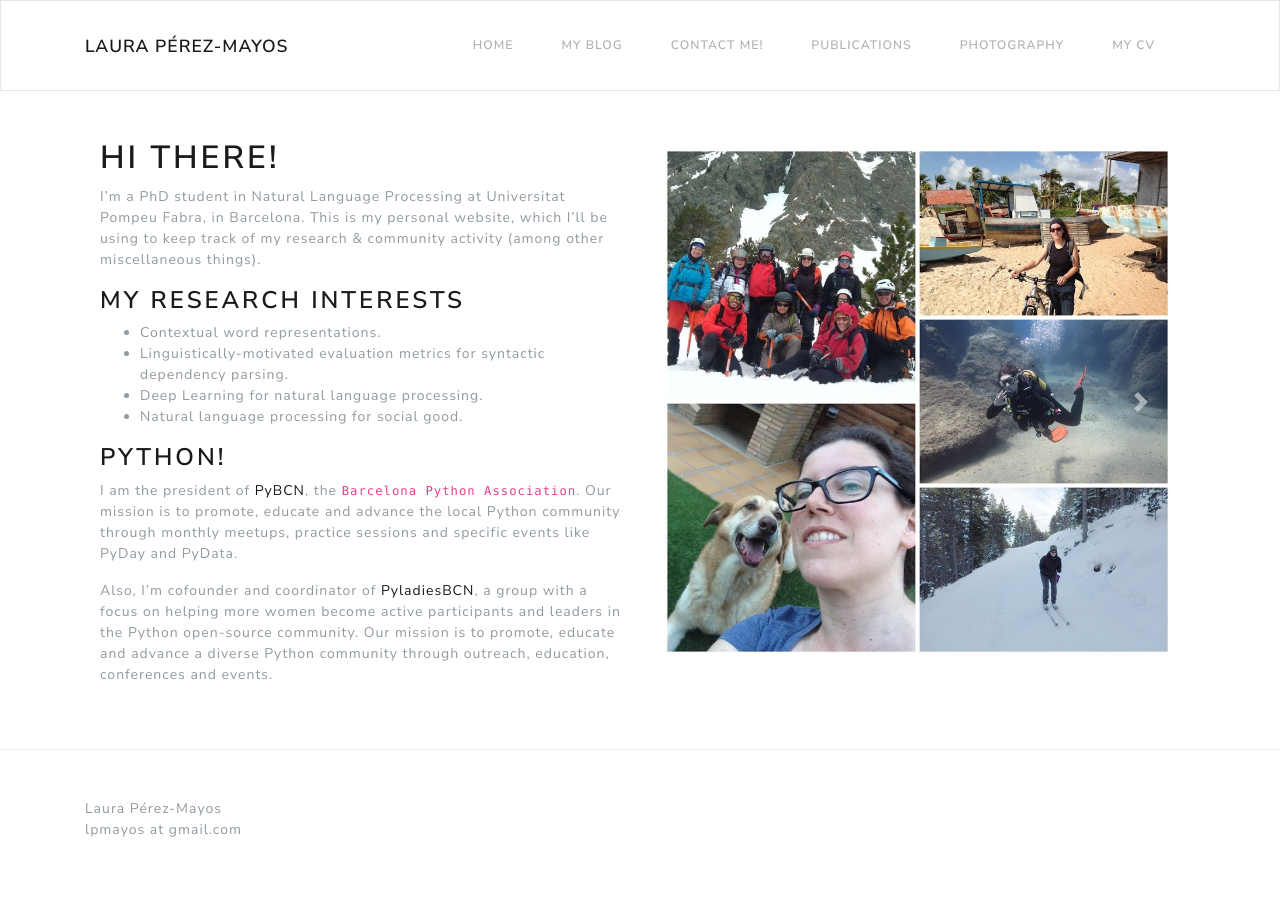
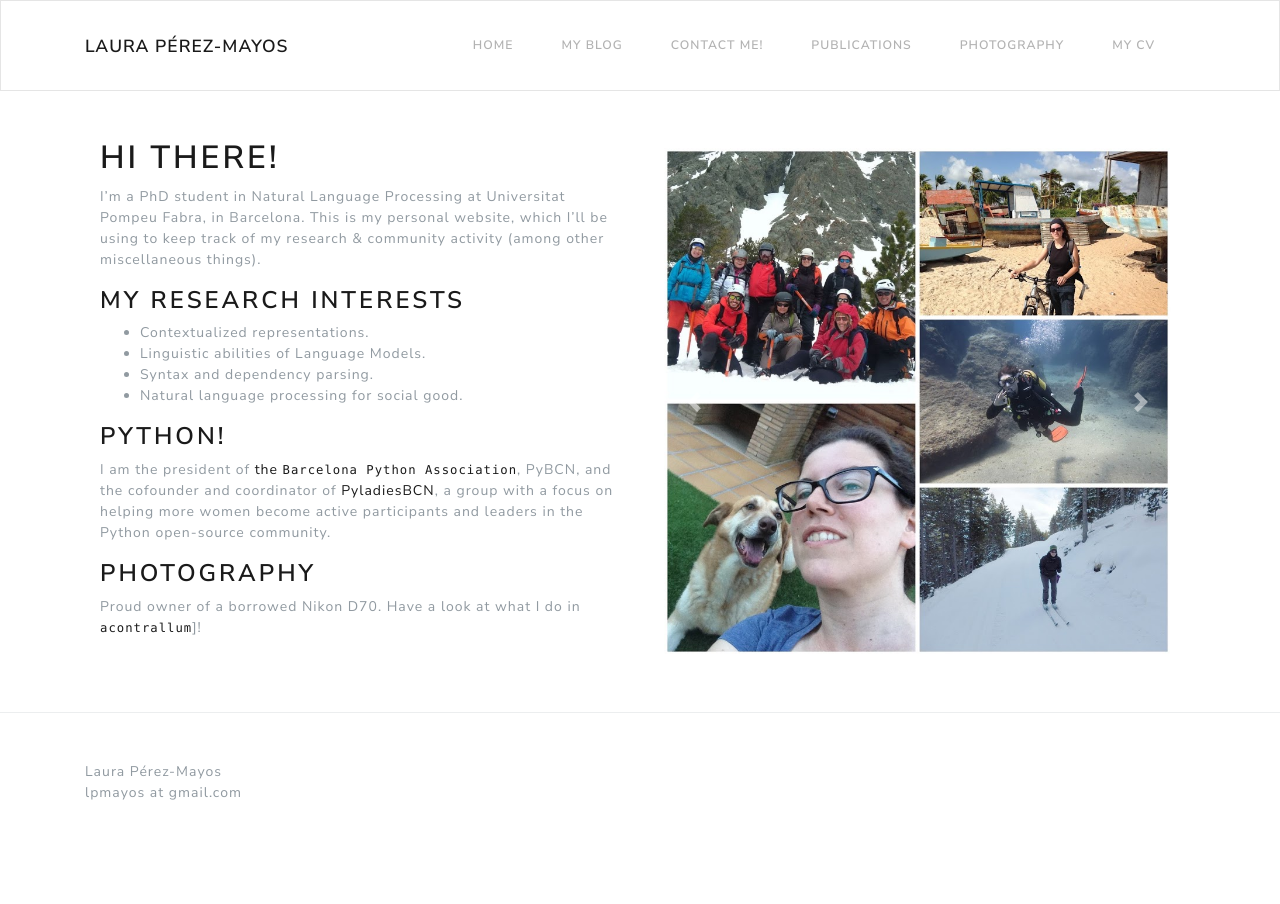
Before and after one commit to lpmayos/lpmayos.github.io, a Jekyll site: the page built from index.md, in a window 1280 px wide. Built offline with Jekyll 4.4.1, drawn with Linux system fonts in a browser that asks for light colours.

Commit message:
remove '/pages' from url; rewrite text on home page

```diff
--- a/_includes/header.html
+++ b/_includes/header.html
@@ -11,17 +11,16 @@
       <ul class="navbar-nav ml-auto">
 
         <li class="nav-item">
-          <a class="nav-link" target="_blank" href="{{ "/" | relative_url }}">Home</a>
+          <a class="nav-link" href="{{ "/" | relative_url }}">Home</a>
         </li>
 
-        {%- for path in page_paths -%}
-          {%- assign my_page = site.pages | where: "path", path | first -%}
-          {%- if my_page.title -%}
-          <li class="nav-item">
-            <a class="nav-link" href="{{ my_page.url | relative_url }}">{{ my_page.title | escape }}</a>
-          </li>
-          {%- endif -%}
-        {% endfor -%}
+        <li class="nav-item">
+          <a class="nav-link" href="{{ '/blog' | relative_url}}">My blog</a>
+        </li>
+
+        <li class="nav-item">
+          <a class="nav-link" href="{{ '/contact' | relative_url}}">Contact me!</a>
+        </li>
 
         <li class="nav-item">
           <a class="nav-link" target="_blank" href="https://orcid.org/0000-0001-5593-3332">Publications</a>
--- a/index.md
+++ b/index.md
@@ -13,23 +13,17 @@ I'm a PhD student in Natural Language Processing at Universitat Pompeu Fabra, in
 
 ### My research interests
 
-* Contextual word representations.
-* Linguistically-motivated evaluation metrics for syntactic dependency parsing.
-* Deep Learning for natural language processing.
+* Contextualized representations.
+* Linguistic abilities of Language Models.
+* Syntax and dependency parsing.
 * Natural language processing for social good.
 
 
 ### Python!
 
-I am the president of [PyBCN](http://pybcn.org/), the `Barcelona Python Association`. Our mission is to promote, educate and advance the local Python community through monthly meetups, practice sessions and specific events like PyDay and PyData.
+I am the president of [the `Barcelona Python Association`](http://pybcn.org/), PyBCN, and the cofounder and coordinator of [PyladiesBCN](http://pybcn.org/pyladies-bcn/), a group with a focus on helping more women become active participants and leaders in the Python open-source community.
 
-Also, I'm cofounder and coordinator of [PyladiesBCN](http://pybcn.org/pyladies-bcn/), a group with a focus on helping more women become active participants and leaders in the Python open-source community. Our mission is to promote, educate and advance a diverse Python community through outreach, education, conferences and events.
 
-<!-- ### Contact me!
+### Photography
 
-* Email: lpmayos at gmail.com
-* GitHub: [https://github.com/lpmayos](https://github.com/lpmayos)
-* Twitter: [https://twitter.com/lpmayos](https://twitter.com/lpmayos)
-* LinkedIn: [https://www.linkedin.com/in/lpmayos](https://www.linkedin.com/in/lpmayos)
-
- -->
+Proud owner of a borrowed Nikon D70. Have a look at what I do in <a href="https://acontrallum.github.io" target="_blank">`acontrallum`</a>]!
```
Also changed, not shown: blog.md (renamed from pages/blog.md), contact.md (renamed from pages/contact.md), 1 other file.
